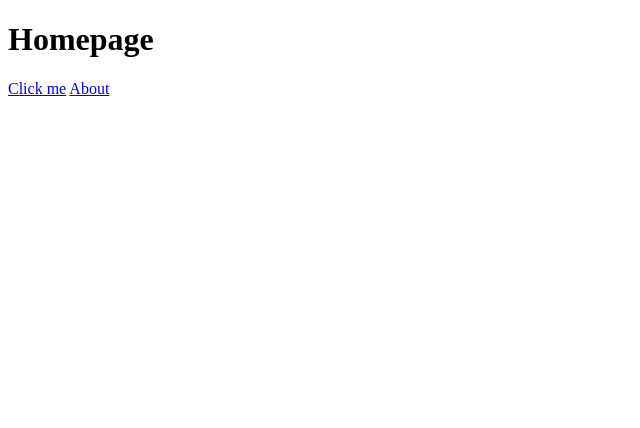
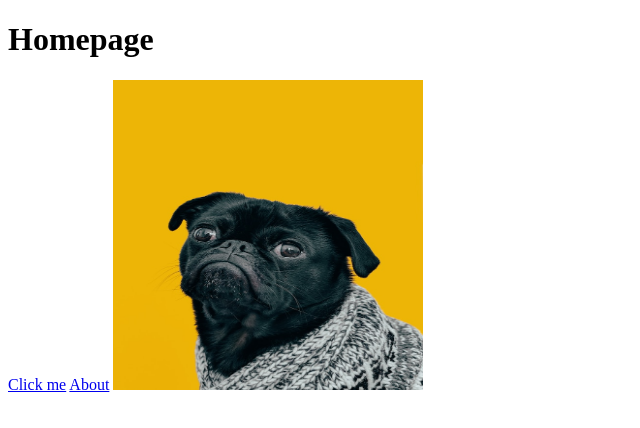
Before and after one commit to Akaneffiong/odin-links-and-images, a plain HTML site: page index.html in a window 1280 px wide. Shown: the whole page, without its empty margins (0-640 px from the left). Drawn offline with Linux system fonts and the light colour scheme.

Commit message:
changed image source, dimensions and added alt

```diff
--- a/index.html
+++ b/index.html
@@ -10,5 +10,6 @@
 
     <a href="https://www.theodinproject.com/about" target="_blank" rel="noopener norefferrer">Click me</a>
     <a href="./pages/about.html">About</a>
+    <img src="./images/dog.jpg" alt="dog in yellow backgroung" height="310" width="310">
 </body>
 </html>
```
Also changed, not shown: pages/about.html (+1 -1 lines).
